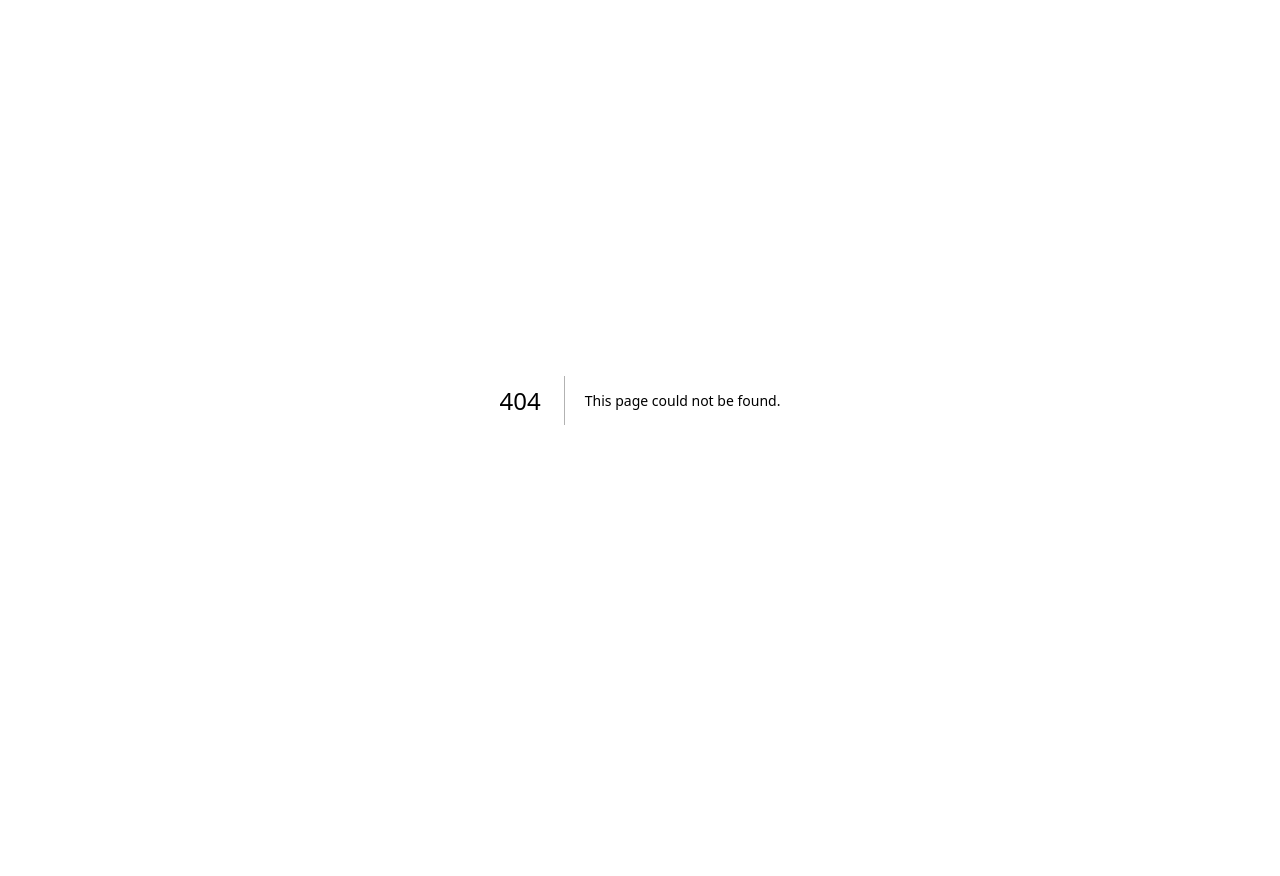
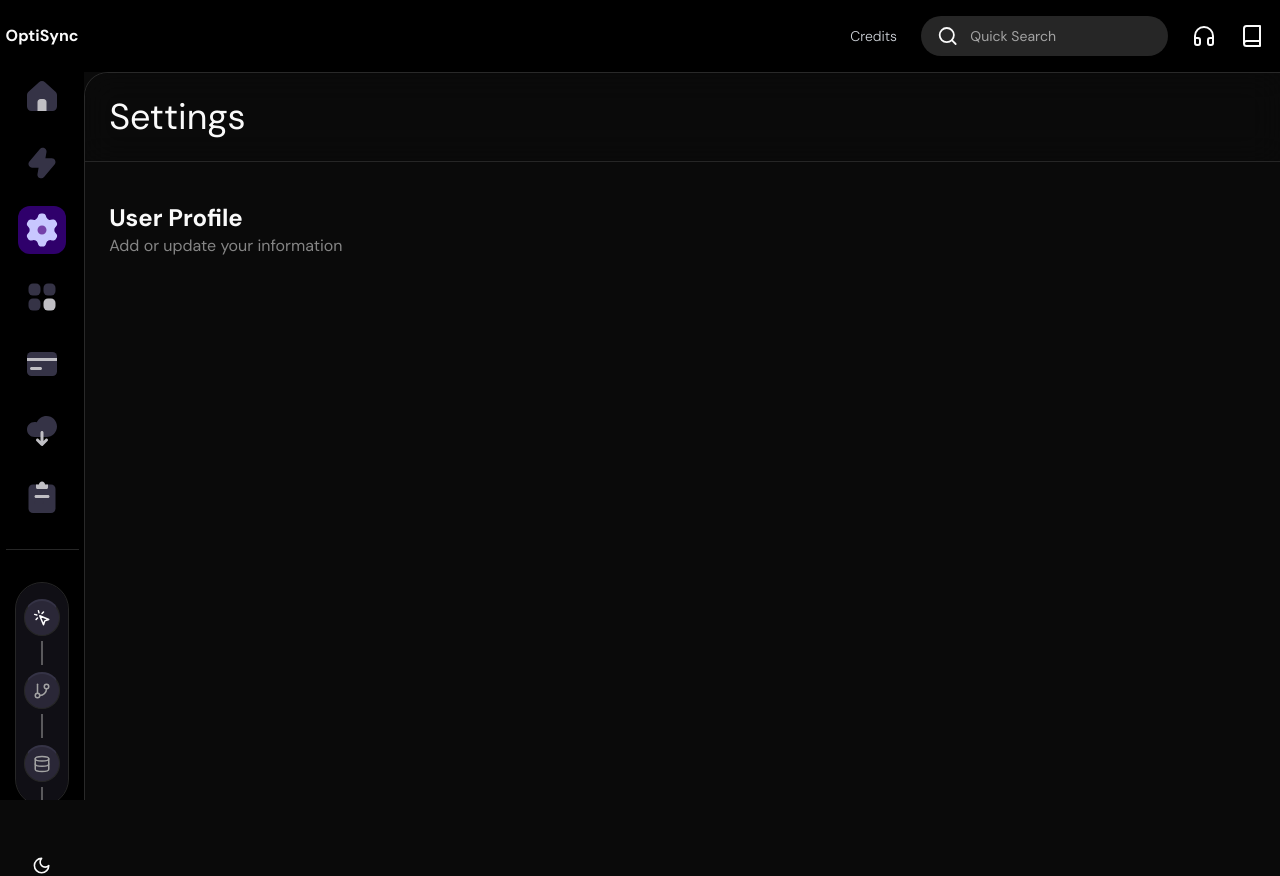
Before and after one commit to surya758/saas-automation-app, a Next.js app: page /settings in a window 1280 px wide. Before the commit this address had no page. Before the commit the page ends 800 px from the top, so only its background shows below. Built offline with nearby package versions, Linux system fonts and the light colour scheme.

Commit message:
created settings page

```diff
--- /dev/null
+++ b/src/app/(main)/(pages)/settings/page.tsx
@@ -0,0 +1,27 @@
+import React from "react";
+
+type Props = {};
+
+const Settings = (props: Props) => {
+	return (
+		<div className='flex flex-col gap-4'>
+			<h1 className='sticky top-0 z-[10] flex items-center justify-between border-b bg-background/50 p-6 text-4xl backdrop-blur-lg'>
+				<span>Settings</span>
+			</h1>
+			<div className='flex flex-col gap-10 p-6'>
+				<div>
+					<h2 className='text-2xl font-bold'>User Profile</h2>
+					<p className='text-base text-white/50'>Add or update your information</p>
+				</div>
+				{/* <ProfilePicture
+					onDelete={removeProfileImage}
+					userImage={user?.profileImage || ""}
+					onUpload={uploadProfileImage}
+				/>
+				<ProfileForm user={user} onUpdate={updateUserInfo} /> */}
+			</div>
+		</div>
+	);
+};
+
+export default Settings;
--- a/src/app/(main)/layout.tsx
+++ b/src/app/(main)/layout.tsx
@@ -1,3 +1,4 @@
+import InfoBar from "@/components/infobar";
 import Sidebar from "@/components/sidebar";
 import React from "react";
 
@@ -7,7 +8,10 @@
 	return (
 		<div className='flex overflow-hidden h-screen'>
 			<Sidebar />
-			<div className='w-full'>{children}</div>
+			<div className='w-full'>
+				<InfoBar />
+				{children}
+			</div>
 		</div>
 	);
 };
--- /dev/null
+++ b/src/components/infobar/index.tsx
@@ -0,0 +1,71 @@
+"use client";
+import React, { useEffect } from "react";
+import { ModeToggle } from "../global/mode-toggle";
+import { Book, Headphones, Search } from "lucide-react";
+import Templates from "../icons/cloud_download";
+import { Input } from "@/components/ui/input";
+
+import { Tooltip, TooltipContent, TooltipProvider, TooltipTrigger } from "@/components/ui/tooltip";
+// import { UserButton } from '@clerk/nextjs'
+// import { useBilling } from '@/providers/billing-provider'
+// import { onPaymentDetails } from '@/app/(main)/(pages)/billing/_actions/payment-connecetions'
+
+type Props = {};
+
+const InfoBar = (props: Props) => {
+	// const { credits, tier, setCredits, setTier } = useBilling()
+
+	// const onGetPayment = async () => {
+	//   const response = await onPaymentDetails()
+	//   if (response) {
+	//     setTier(response.tier!)
+	//     setCredits(response.credits!)
+	//   }
+	// }
+
+	// useEffect(() => {
+	//   onGetPayment()
+	// }, [])
+
+	return (
+		<div className='flex flex-row justify-end gap-6 items-center px-4 py-4 w-full dark:bg-black '>
+			<span className='flex items-center gap-2 font-bold'>
+				<p className='text-sm font-light text-gray-300'>Credits</p>
+				{/* {tier == 'Unlimited' ? (
+          <span>Unlimited</span>
+        ) : (
+          <span>
+            {credits}/{tier == 'Free' ? '10' : tier == 'Pro' && '100'}
+          </span>
+        )} */}
+			</span>
+			<span className='flex items-center rounded-full bg-muted px-4'>
+				<Search />
+				<Input placeholder='Quick Search' className='border-none bg-transparent' />
+			</span>
+			<TooltipProvider>
+				<Tooltip delayDuration={0}>
+					<TooltipTrigger>
+						<Headphones />
+					</TooltipTrigger>
+					<TooltipContent>
+						<p>Contact Support</p>
+					</TooltipContent>
+				</Tooltip>
+			</TooltipProvider>
+			<TooltipProvider>
+				<Tooltip delayDuration={0}>
+					<TooltipTrigger>
+						<Book />
+					</TooltipTrigger>
+					<TooltipContent>
+						<p>Guide</p>
+					</TooltipContent>
+				</Tooltip>
+			</TooltipProvider>
+			{/* <UserButton /> */}
+		</div>
+	);
+};
+
+export default InfoBar;
--- /dev/null
+++ b/src/components/ui/input.tsx
@@ -0,0 +1,25 @@
+import * as React from "react"
+
+import { cn } from "@/lib/utils"
+
+export interface InputProps
+  extends React.InputHTMLAttributes<HTMLInputElement> {}
+
+const Input = React.forwardRef<HTMLInputElement, InputProps>(
+  ({ className, type, ...props }, ref) => {
+    return (
+      <input
+        type={type}
+        className={cn(
+          "flex h-10 w-full rounded-md border border-input bg-background px-3 py-2 text-sm ring-offset-background file:border-0 file:bg-transparent file:text-sm file:font-medium placeholder:text-muted-foreground focus-visible:outline-none focus-visible:ring-2 focus-visible:ring-ring focus-visible:ring-offset-2 disabled:cursor-not-allowed disabled:opacity-50",
+          className
+        )}
+        ref={ref}
+        {...props}
+      />
+    )
+  }
+)
+Input.displayName = "Input"
+
+export { Input }
```
Also changed, not shown: 1 other file (tests, documents, lock files or other folders).
